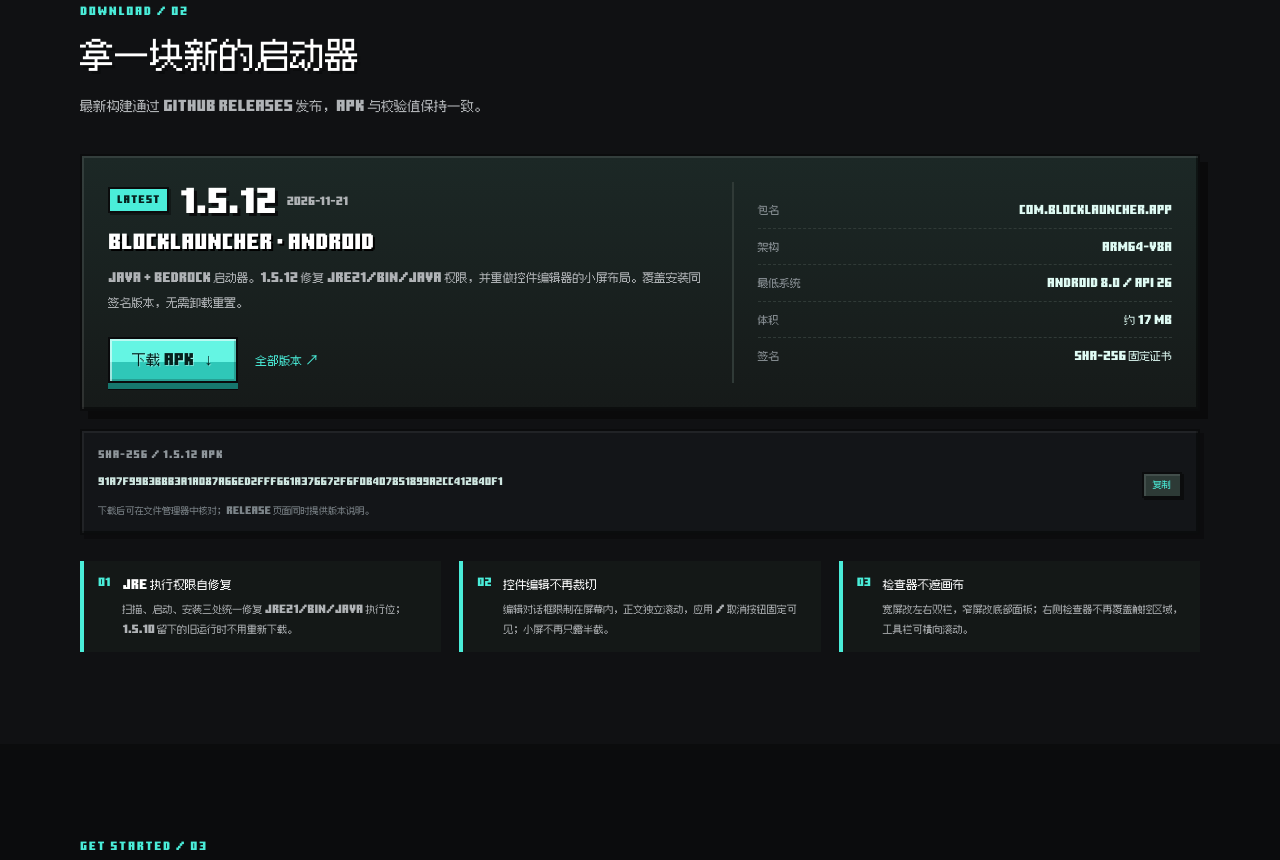
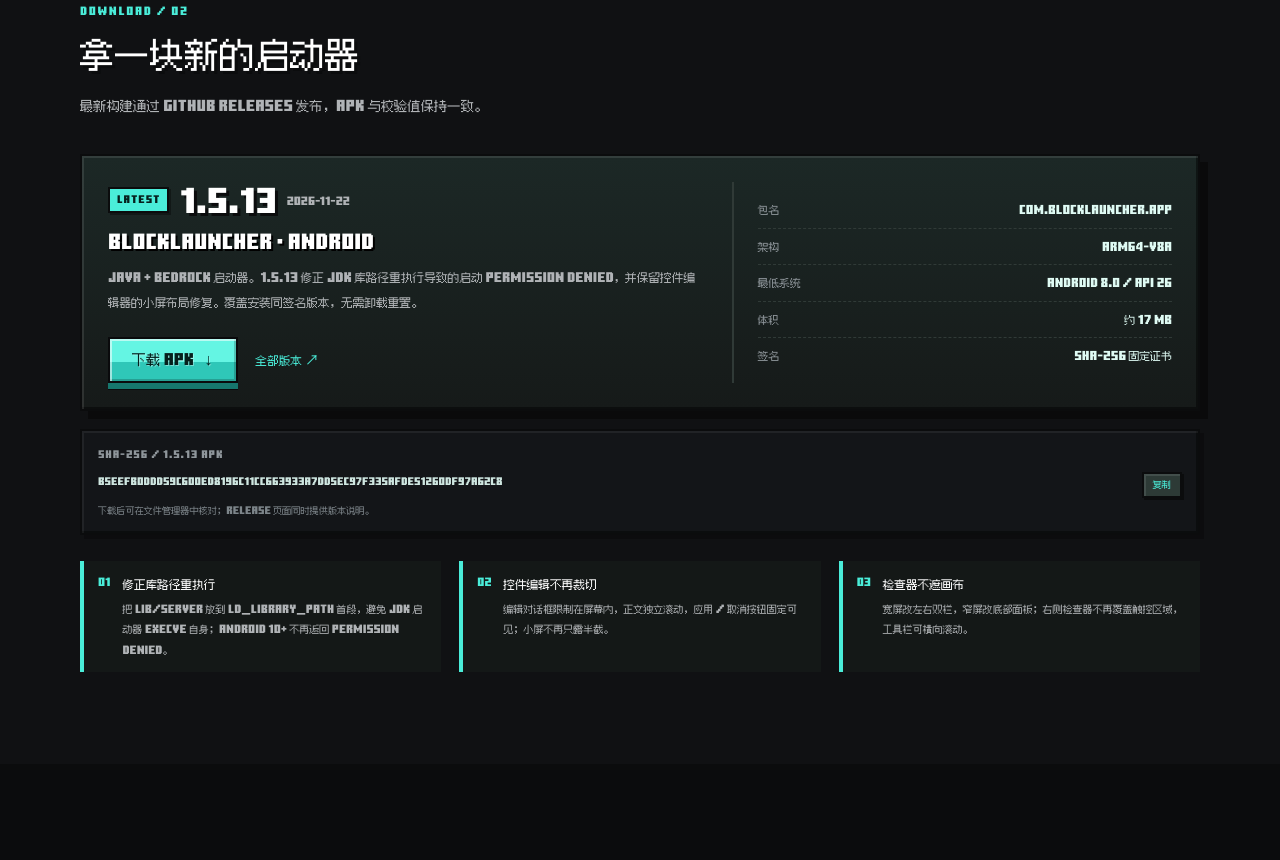
Before and after one commit to zhaohairuiour/BlockLauncher, a plain HTML site: page docs/index.html in a window 1280 px wide. Shown: the part 1667-2527 px from the top of the page. Drawn offline with Linux system fonts and the light colour scheme.

Commit message:
Release 1.5.13: fix JDK library path self-exec

```diff
--- a/docs/index.html
+++ b/docs/index.html
@@ -67,7 +67,7 @@
           <a class="btn btn-ghost" href="https://github.com/zhaohairuiour/BlockLauncher" target="_blank" rel="noopener">查看仓库</a>
         </div>
         <div class="hero-meta">
-          <span class="tag">v1.5.12</span>
+          <span class="tag">v1.5.13</span>
           <span class="meta-sep">/</span>
           <span>Android 8.0+</span>
           <span class="meta-sep">/</span>
@@ -175,11 +175,11 @@
         <div class="download-main">
           <div class="download-version">
             <span class="version-chip">LATEST</span>
-            <span class="version-number">1.5.12</span>
-            <span class="version-date">2026-11-21</span>
+            <span class="version-number">1.5.13</span>
+            <span class="version-date">2026-11-22</span>
           </div>
           <h3>BlockLauncher · Android</h3>
-          <p class="download-desc">Java + Bedrock 启动器。1.5.12 修复 jre21/bin/java 权限，并重做控件编辑器的小屏布局。覆盖安装同签名版本，无需卸载重置。</p>
+          <p class="download-desc">Java + Bedrock 启动器。1.5.13 修正 JDK 库路径重执行导致的启动 Permission denied，并保留控件编辑器的小屏布局修复。覆盖安装同签名版本，无需卸载重置。</p>
           <div class="download-actions">
             <a class="btn btn-accent" href="https://github.com/zhaohairuiour/BlockLauncher/releases/latest" target="_blank" rel="noopener">下载 APK <span class="arrow">↓</span></a>
             <a class="text-link" href="https://github.com/zhaohairuiour/BlockLauncher/releases" target="_blank" rel="noopener">全部版本 ↗</a>
@@ -195,9 +195,9 @@
       </div>
 
       <div class="panel hash-panel">
-        <div class="hash-label">SHA-256 / 1.5.12 APK</div>
+        <div class="hash-label">SHA-256 / 1.5.13 APK</div>
         <div class="hash-row">
-          <code id="apk-sha">91a7f99b3bbb3a1a087a66ed2fff661a376672f6f0b407851899a2cc412b40f1</code>
+          <code id="apk-sha">b5eefb0ddd59c600ed8196c11cc663933a7dd5ec97f335afde51260df97a62c8</code>
           <button class="copy-btn" type="button" onclick="copySha(this)">复制</button>
         </div>
         <p class="hash-note">下载后可在文件管理器中核对；Release 页面同时提供版本说明。</p>
@@ -206,7 +206,7 @@
       <div class="release-notes">
         <div class="note">
           <span class="note-num">01</span>
-          <div><b>JRE 执行权限自修复</b><p>扫描、启动、安装三处统一修复 jre21/bin/java 执行位；1.5.10 留下的旧运行时不用重新下载。</p></div>
+          <div><b>修正库路径重执行</b><p>把 lib/server 放到 LD_LIBRARY_PATH 首段，避免 JDK 启动器 execve 自身；Android 10+ 不再返回 Permission denied。</p></div>
         </div>
         <div class="note">
           <span class="note-num">02</span>
```
Also changed, not shown: docs/assets/minecraft-pixel.ttf, docs/assets/og.png, 2 other files.
